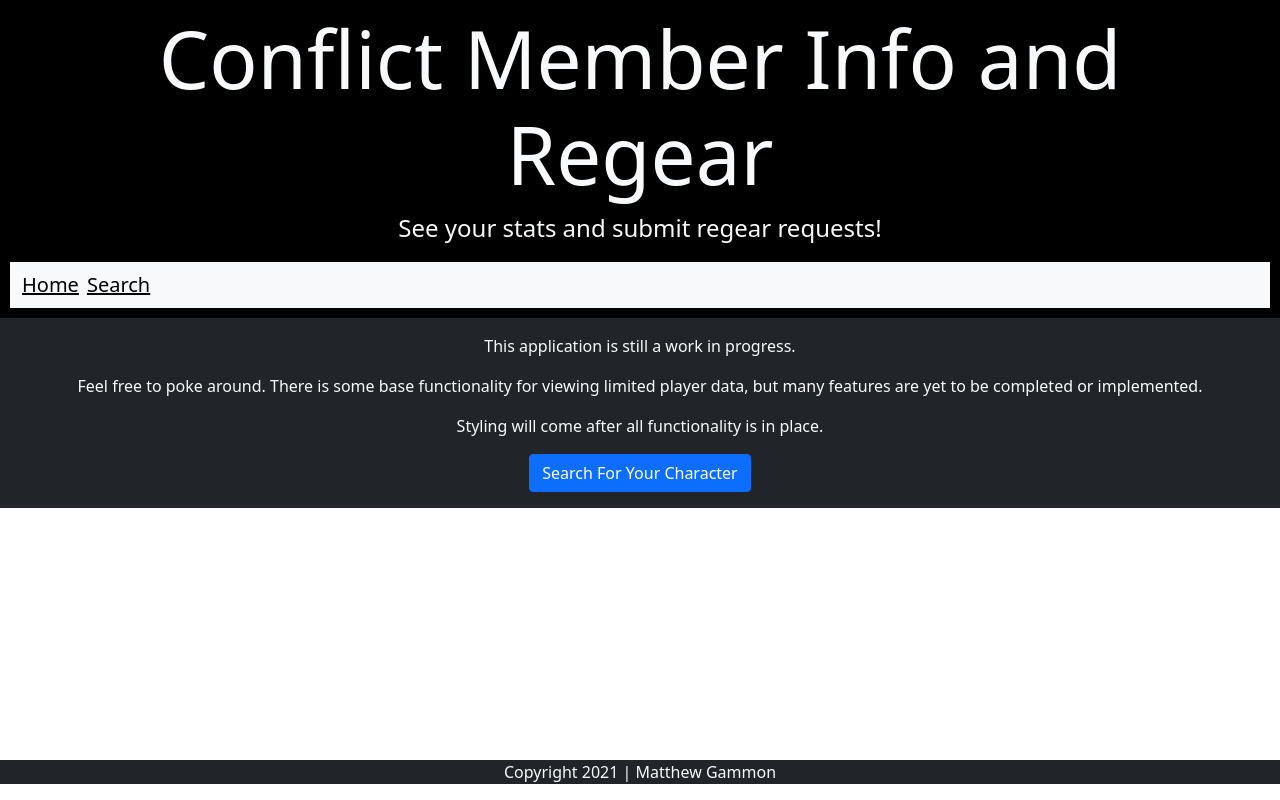
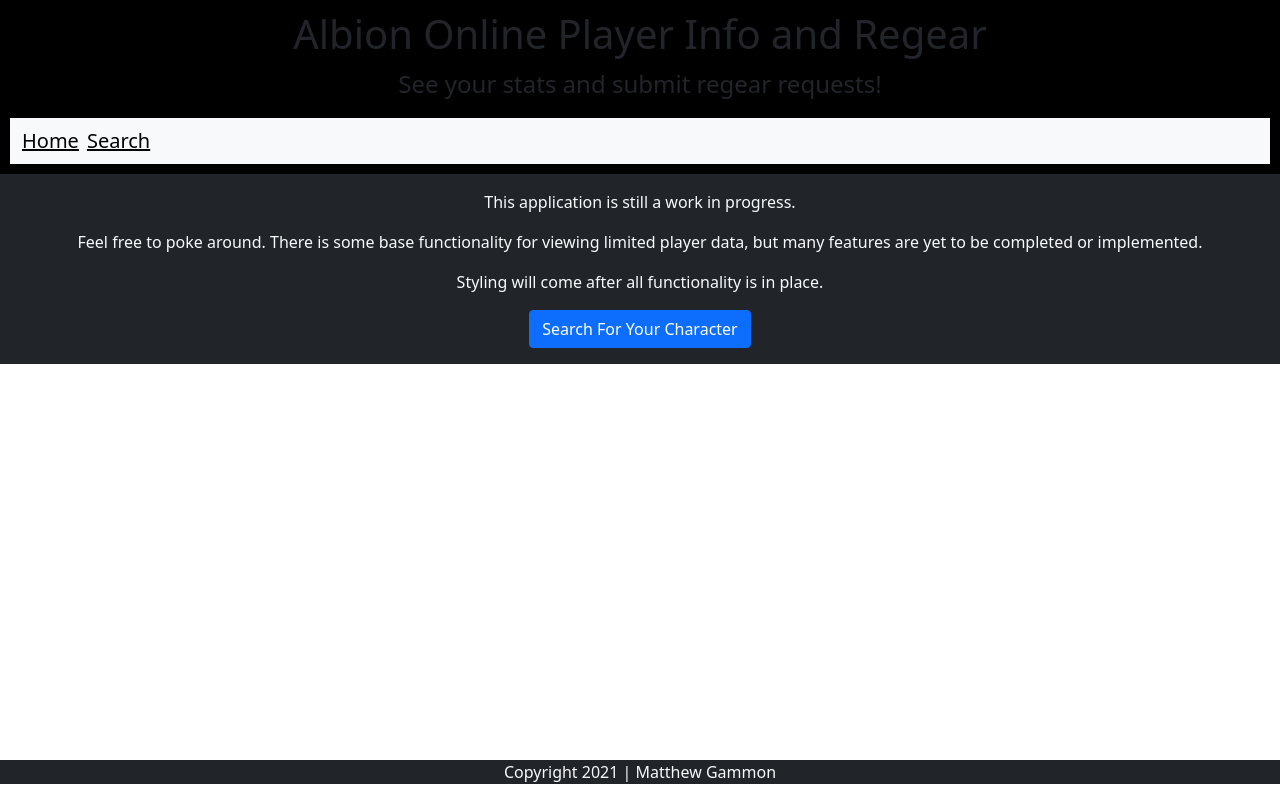
Before and after one commit to MatthewGammon/Albion-Player-Info, a React (Create React App) app: page /home in a window 1280 px wide. Built offline with nearby package versions, Linux system fonts and the light colour scheme; no server answers.

Commit message:
changed h1 text and className

```diff
--- a/src/layout/header/Header.js
+++ b/src/layout/header/Header.js
@@ -3,9 +3,9 @@
 
 function Header() {
   return (
-    <div className="header text-light text-center">
+    <div className="header text-center">
       <div className="container">
-        <h1 className="display-1">Conflict Member Info and Regear</h1>
+        <h1 className="header-text">Albion Online Player Info and Regear</h1>
         <p className="lead">See your stats and submit regear requests!</p>
       </div>
       <nav className="navbar navbar-expand-lg navbar-light bg-light">
```
